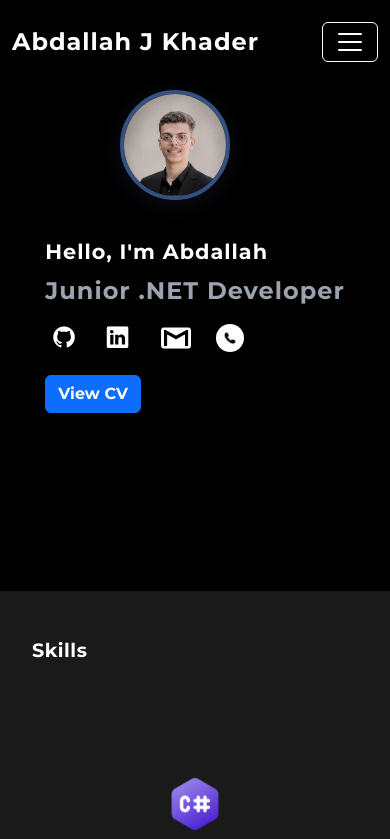
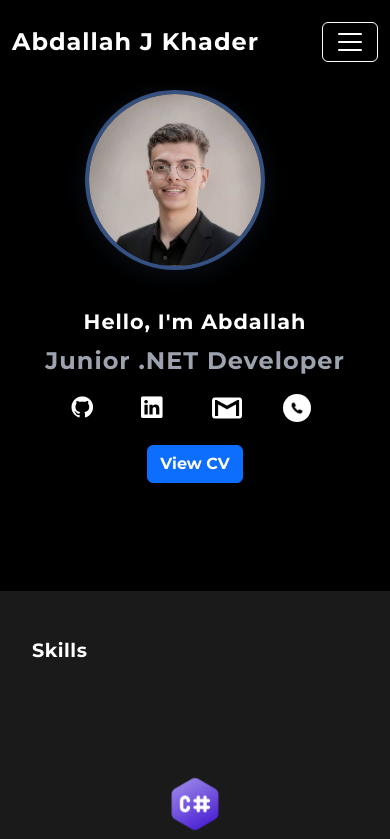
Before and after one commit to AbdallahJkhader/Abdallah-portfolio, a plain HTML site: page index.html in a window 390 px wide. Shown: the top 839 px of the page. Drawn offline with nearby package versions, Linux system fonts and the light colour scheme.

Commit message:
information updates

```diff
--- a/index.html
+++ b/index.html
@@ -278,7 +278,7 @@
                 <img src="Danish Jordanian Dairy logo.jpeg" alt="Danish Jordanian Dairy Logo" width="90" height="90" class="rounded mb-3">
                 <h5 class="fw-bold mb-2">IT System and Support Engineer (Intern)</h5>
                 <span class="badge bg-gradient-primary mb-2 fs-6 px-3 py-2">Danish Jordanian Dairy</span>
-                <div class="small text-muted">Jul 2023 - Sep 2023</div>
+                <div class="small text-muted">Jul 2025 - Sep 2025</div>
                 <ul class="small mb-0">
                   <li class="mb-2">Provided IT support, maintained systems, and contributed to the development of the
                     company's technical infrastructure.</li>
--- a/styles.css
+++ b/styles.css
@@ -558,6 +558,62 @@ footer {
     padding: 2rem 1.5rem;
   }
 
+  .hero-section {
+    flex-direction: column !important;
+    text-align: center !important;
+    height: auto !important;
+    min-height: unset !important;
+    padding-top: 40px;
+    padding-bottom: 40px;
+  }
+
+  .hero-img {
+    order: -1;
+    margin-top: 0;
+    margin-bottom: 24px;
+  }
+
+  .hero-text {
+    order: 1;
+    margin-top: 0;
+    max-width: 100%;
+    text-align: center !important;
+    display: flex !important;
+    flex-direction: column !important;
+    align-items: center !important;
+    justify-content: center !important;
+  }
+
+  .hero-profile-img {
+    width: 150px;
+    height: 150px;
+    margin: 0 auto;
+  }
+
+  .hero-text h2 {
+    font-size: 2rem;
+    text-align: center !important;
+  }
+
+  .hero-text .text-secondary {
+    font-size: 1rem;
+    text-align: center !important;
+  }
+
+  .hero-text .mb-3.d-flex.align-items-center {
+    justify-content: center !important;
+    text-align: center !important;
+    display: flex !important;
+    flex-direction: row !important;
+    align-items: center !important;
+    gap: 1rem !important;
+  }
+
+  .hero-text .d-flex.flex-wrap.gap-3.mb-3 {
+    justify-content: center !important;
+    text-align: center !important;
+  }
+
   .spa-section {
     padding: 2rem 1.5rem;
     margin-bottom: 2rem;
@@ -614,31 +670,55 @@ footer {
   .hero-section {
     padding-top: 30px;
     padding-bottom: 30px;
+    flex-direction: column !important;
+    text-align: center !important;
   }
 
   .hero-img {
-    margin-bottom: 20px;
+    margin-bottom: 30px;
+    order: -1;
   }
 
   .hero-text {
     margin-top: 20px;
+    text-align: center !important;
+    display: flex !important;
+    flex-direction: column !important;
+    align-items: center !important;
+    justify-content: center !important;
   }
 
   .hero-profile-img {
-    width: 110px;
-    height: 110px;
+    width: 180px !important;
+    height: 180px !important;
   }
 
   .hero-text h2 {
     font-size: 1.3rem;
+    text-align: center !important;
   }
 
   .hero-text .text-secondary {
     font-size: 0.9rem;
+    text-align: center !important;
   }
 
   .hero-text ul li {
     font-size: 0.8rem;
+  }
+
+  .hero-text .mb-3.d-flex.align-items-center {
+    justify-content: center !important;
+    text-align: center !important;
+    display: flex !important;
+    flex-direction: row !important;
+    align-items: center !important;
+    gap: 1rem !important;
+  }
+
+  .hero-text .d-flex.flex-wrap.gap-3.mb-3 {
+    justify-content: center !important;
+    text-align: center !important;
   }
 
   .spa-section {
```
